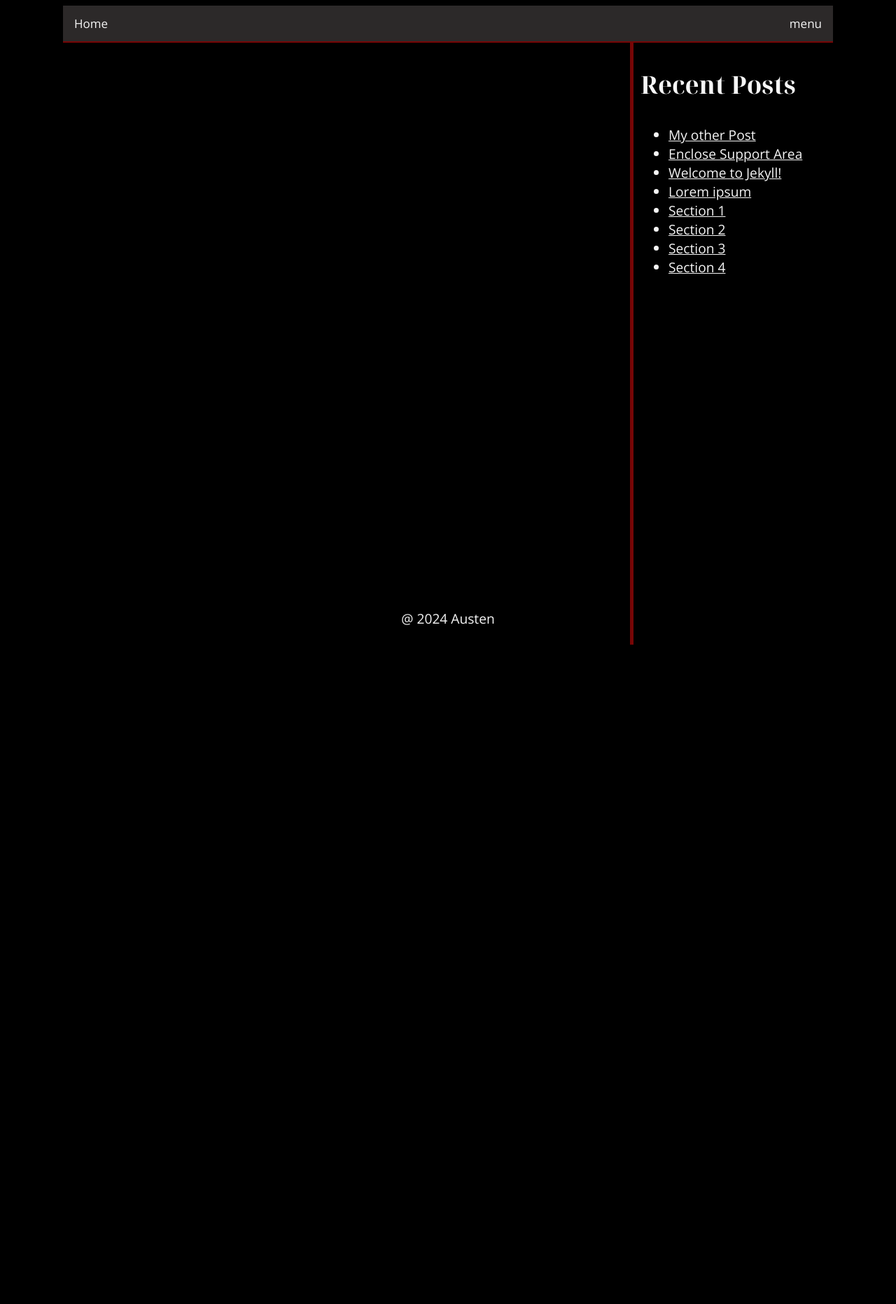
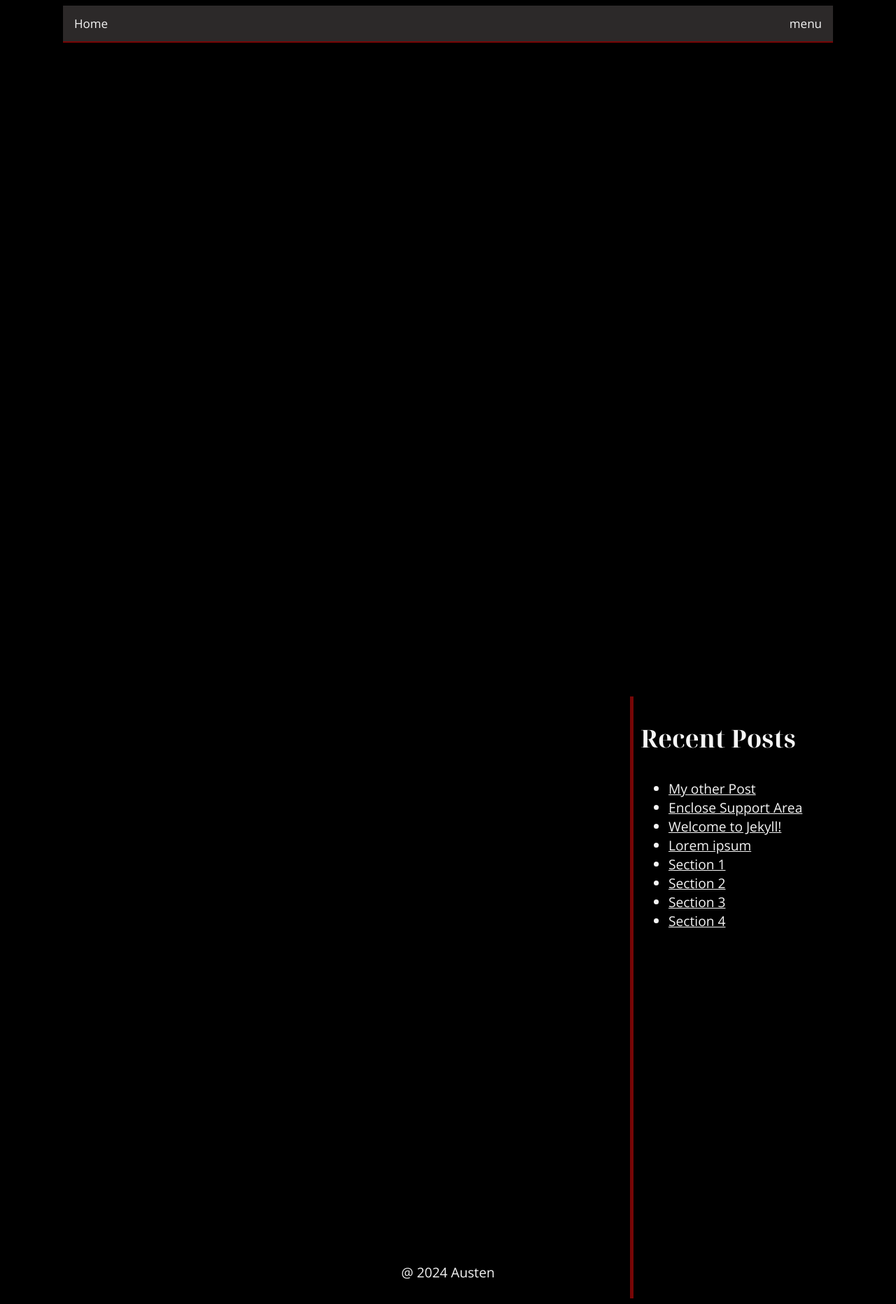
Before and after one commit to AustenMeier/AustenMeier.github., a Jekyll site: the page built from index.markdown, in a window 1280 px wide. Shown: the whole page at 70% size. Built offline with Jekyll 4.4.1, drawn with Linux system fonts in a browser that asks for light colours; before the commit the page ends 929 px from its top, so only the background shows below that.

Commit message:
Update post.html

```diff
--- a/_layouts/post.html
+++ b/_layouts/post.html
@@ -26,9 +26,9 @@ body{
 main{
    float:left;
    width: 70%;
-   min-height: 300px;
+   min-height: 100%;
    overflow:auto;
-   margin: 10px
+   margin: 25px
 }
 aside{
     float: right;
```
